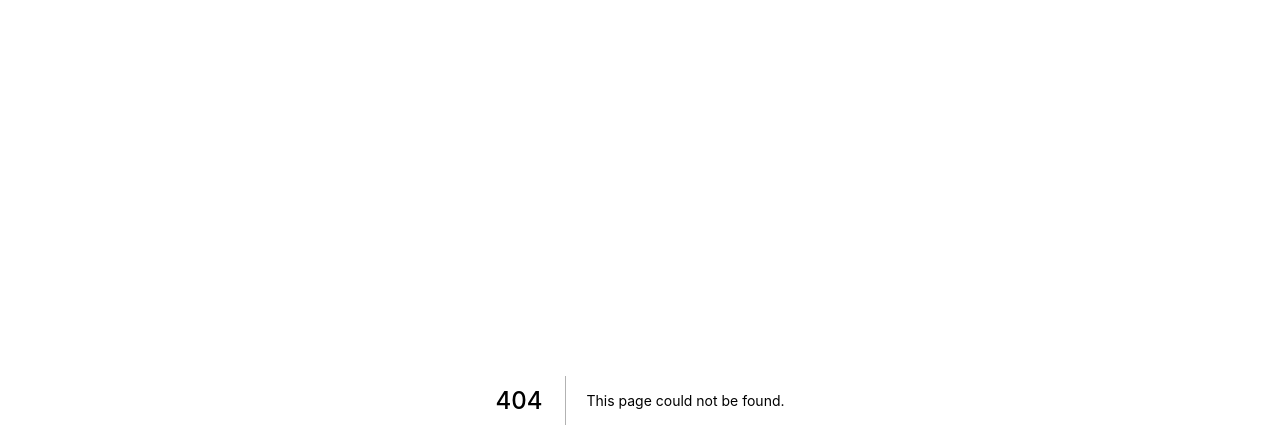
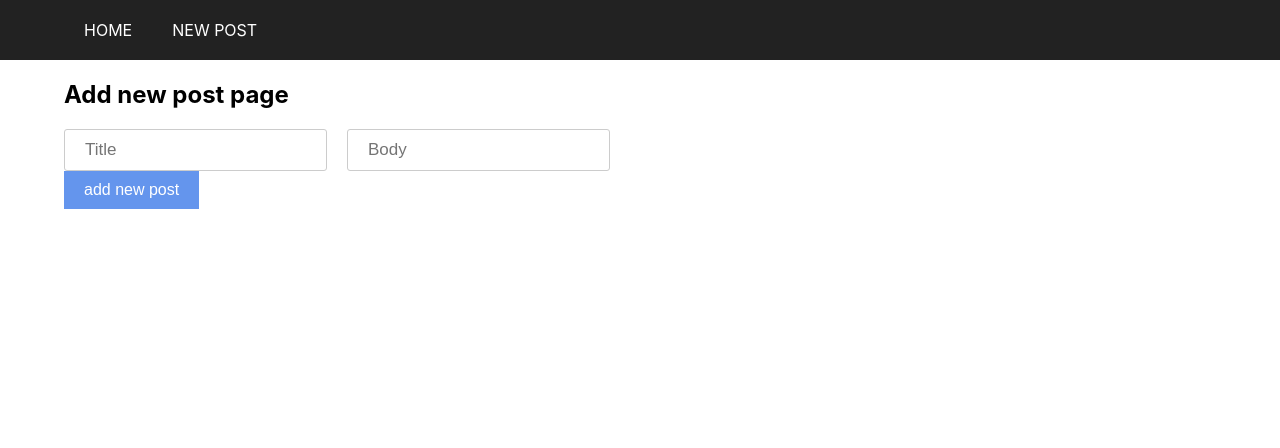
Before and after one commit to kamenivskyi/blog-task, a Next.js app: page /new in a window 1280 px wide. Before the commit this address had no page. Shown: the top 448 px of the page. Built offline with nearby package versions, Linux system fonts and the light colour scheme.

Commit message:
create addPostForm with functionality, new post route, and axios instance

```diff
--- /dev/null
+++ b/axios-instance.js
@@ -0,0 +1,5 @@
+import axios from 'axios';
+
+export default axios.create({
+  baseURL: 'https://simple-blog-api.crew.red'
+});
--- a/components/Layout/index.tsx
+++ b/components/Layout/index.tsx
@@ -1,6 +1,7 @@
 import Head from 'next/head'
 
 import Header from 'components/header'
+import { Container } from 'styles/styled-globals'
 interface ILayout {
   children: any
 }
@@ -13,7 +14,11 @@ const Layout = ({ children }: ILayout) => {
         <link rel="icon" href="/favicon.ico" />
       </Head>
       <Header />
-      <main>{children}</main>
+      <main>
+        <Container>
+          {children}
+        </Container>
+      </main>
     </>
   )
 }
--- /dev/null
+++ b/components/add-posts-form/add-post-form.styles.js
@@ -0,0 +1,9 @@
+import styled from 'styled-components';
+
+export const InputStyled = styled.input`
+  padding: 10px 20px;
+  font-size: 17px;
+  border-radius: 3px;
+  margin-right: 20px;
+  border: 1px solid #ccc;
+`;
--- /dev/null
+++ b/components/add-posts-form/index.tsx
@@ -0,0 +1,57 @@
+import { useState } from 'react';
+
+import axios from 'axios-instance';
+import { InputStyled } from './add-post-form.styles';
+import { Button } from 'styles/styled-globals';
+
+interface IAddPostFormState {
+  title: string
+  body: string
+};
+
+const AddPostForm = () => {
+  const [state, setState] = useState<IAddPostFormState>({ title: '', body: '' });
+
+  const handleChange = (field: string) =>
+    ({ target }: React.ChangeEvent<HTMLInputElement>) => {
+      setState({
+        ...state,
+        [field]: target.value
+      })
+  };
+
+  const onClickAddNewPost = (e: React.FormEvent) => {
+    e.preventDefault();
+
+    const { title, body } = state;
+
+    if (title.trim() && body.trim()) {
+      handleAddNewPost();
+    } else {
+      alert('You need to fill in all the fields!');
+    }
+  };
+
+  const handleAddNewPost = async () => {
+    const req = await axios.post('/posts', state);
+
+    if (req.status === 201) {
+      alert('New post successfuly added!');
+    } else {
+      alert('Something went wrong!');
+    }
+  };
+
+
+  return (
+    <form onSubmit={onClickAddNewPost}>
+      <InputStyled type="text" onChange={handleChange('title')} placeholder='Title' />
+      <InputStyled type='text' onChange={handleChange('body')} placeholder='Body' />
+      <Button>
+        add new post
+      </Button>
+    </form>
+  );
+};
+
+export default AddPostForm;
--- a/components/list-item/index.tsx
+++ b/components/list-item/index.tsx
@@ -1,6 +1,7 @@
 import React from 'react';
 
-import { ListItemStyled, TitleStyled, BodyStyled, Button } from './list-item.styles';
+import { ListItemStyled, TitleStyled, BodyStyled } from './list-item.styles';
+import { Button } from 'styles/styled-globals';
 import { IListItem } from 'interfaces';
 
 const ListItem = ({ title, body, id }: IListItem) => {
--- /dev/null
+++ b/pages/new/index.tsx
@@ -0,0 +1,14 @@
+import React from 'react';
+
+import Layout from 'components/layout';
+import AddPostForm from 'components/add-posts-form';
+
+const NewPost = () => (
+  <Layout>
+    <h2>Add new post page</h2>
+    <AddPostForm />
+  </Layout>
+);
+
+
+export default NewPost;
--- a/states/posts/posts-actions.ts
+++ b/states/posts/posts-actions.ts
@@ -1,11 +1,11 @@
-import axios from 'axios'
+import axios from 'axios-instance'
 import { postsTypes } from './posts-action-types'
 
 export const getRecentPosts = () => async (dispatch: any) => {
   try {
     dispatch(setLoadingPosts());
 
-    const res = await axios.get('https://simple-blog-api.crew.red/posts');
+    const res = await axios.get('/posts');
 
     dispatch({ type: postsTypes.GET_RECENT_POSTS, payload: res.data })
   } catch (error) {
@@ -17,7 +17,7 @@ export const getPostById = (id: number) => async (dispatch: any) => {
   try {
     dispatch(setLoadingPostById());
 
-    const res = await axios.get(`https://simple-blog-api.crew.red/posts${id}`)
+    const res = await axios.get(`/posts${id}`)
 
     dispatch({ type: postsTypes.GET_POST_BY_ID, payload: res.data })
   } catch (error) {
--- a/styles/styled-globals.js
+++ b/styles/styled-globals.js
@@ -5,3 +5,12 @@ export const Container = styled.div`
   max-width: 1600px;
   margin: 0 auto;
 `;
+
+export const Button = styled.button`
+  font-size: 16px;
+  display: block;
+  padding: 10px 20px;
+  color: white;
+  background-color: cornflowerblue;
+  border: none;
+`;
```
Also changed, not shown: components/list-item/list-item.styles.js (+0 -9 lines), pages/index.tsx (+2 -5 lines).
